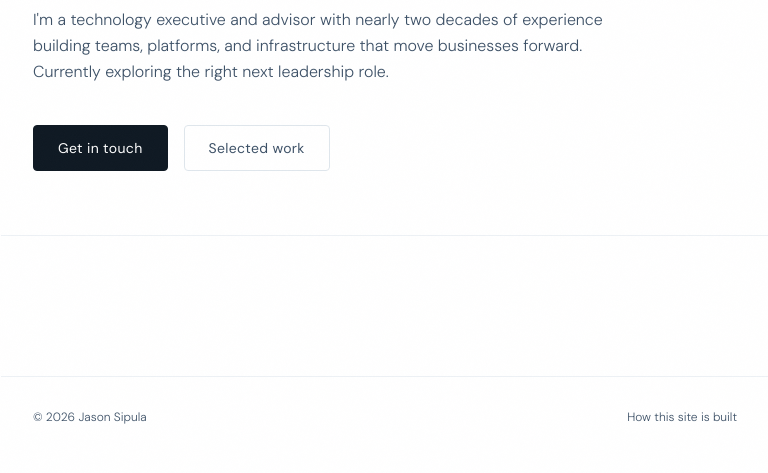
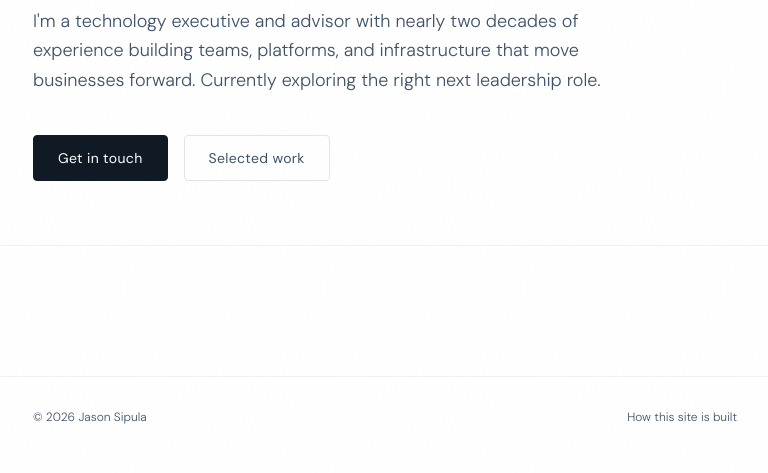
Before and after one commit to SnakeDoc/jasonsipula.com, an Astro site: page / in a window 1280 px wide. Shown: the part 327-800 px from the top of the page, without its empty margins (255-1023 px from the left). Built offline with nearby package versions, Linux system fonts and the light colour scheme; Astro itself is replaced by a stand-in of ours.

Commit message:
adjust font size

```diff
--- a/src/components/Hero.astro
+++ b/src/components/Hero.astro
@@ -8,7 +8,7 @@
       >next</em
     >.
   </h1>
-  <p class="text-slate text-md mb-10 max-w-xl leading-relaxed">
+  <p class="text-slate mb-10 max-w-xl text-lg leading-relaxed">
     I'm a technology executive and advisor with nearly two decades of experience
     building teams, platforms, and infrastructure that move businesses forward.
     Currently exploring the right next leadership role.
```
